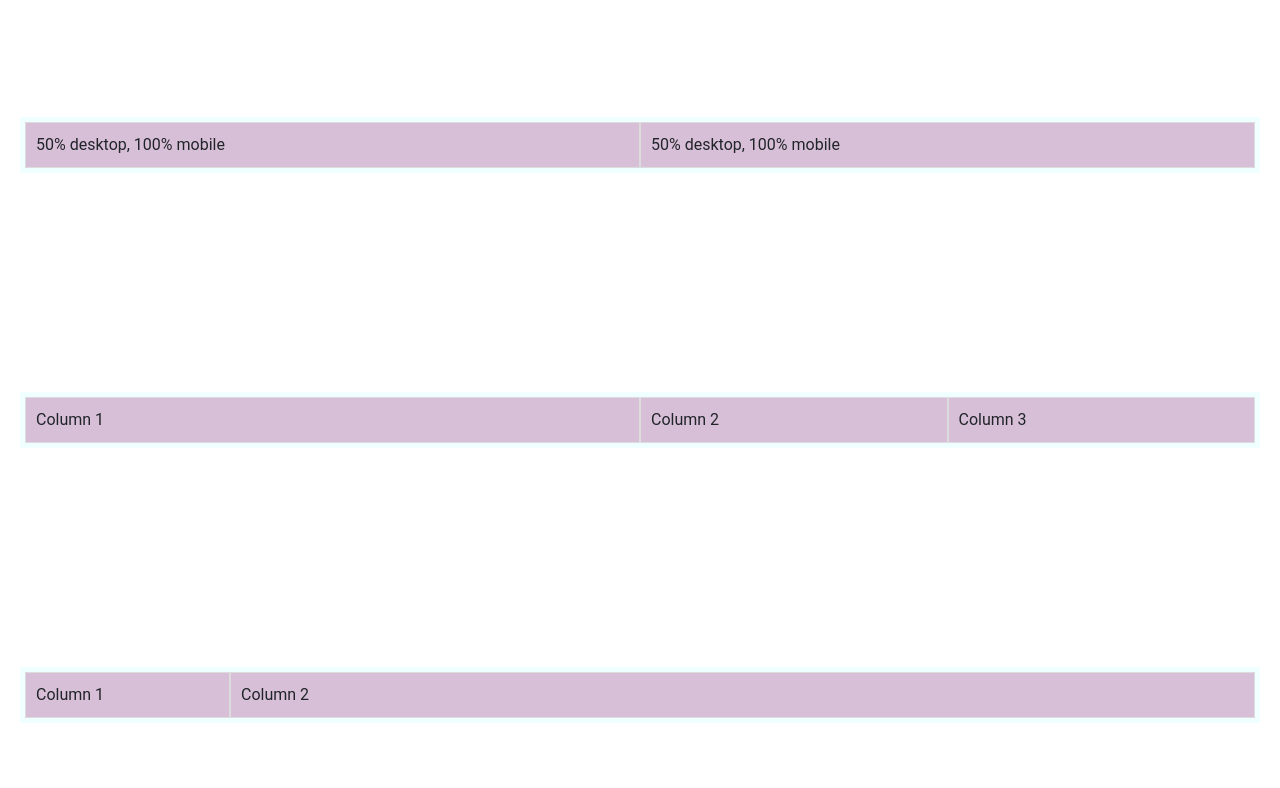
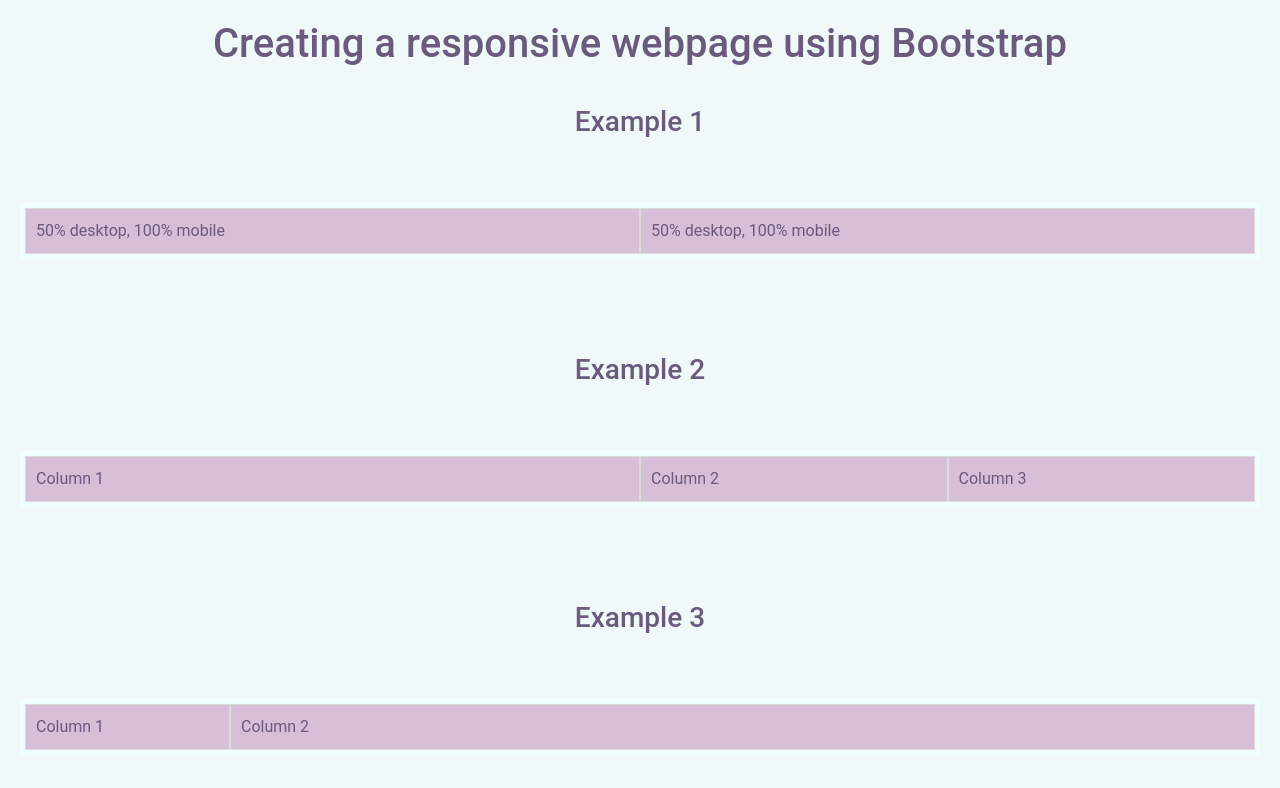
Before and after one commit to adeela-jaffery14/project-repo12, a plain HTML site: page index.html in a window 1280 px wide. Drawn offline with nearby package versions, Linux system fonts and the light colour scheme.

Commit message:
Added headings and their styling

```diff
--- a/index.html
+++ b/index.html
@@ -9,18 +9,24 @@
 		<title>Responsiveness with Bootstrap</title>
     </head>
     <body>
+        <h1>Creating a responsive webpage using Bootstrap</h1>
+        <br>
+        <h3>Example 1</h3>
         <div class="row">
                 <div class="col-xl-6 col-sm">50% desktop, 100% mobile</div>
                 <div class="col-xl-6 col-sm">50% desktop, 100% mobile</div>
         </div>
         <br>
+        <h3>Example 2</h3>
         <div class="row">
             <div class="col-10 col-sm-12 col-lg-6">Column 1</div>
             <div class="col-10 col-sm-6 col-lg-3">Column 2</div>
             <div class="col-10 col-sm-6 col-lg-3">Column 3</div>
         </div>
         <br>
+        <h3>Example 3</h3>
         <div class="row">
             <div class="col-xxl-1 col-xl-2 col-lg-4 col-md-6 col-sm-12">Column 1</div>
             <div class="col-xxl-11 col-xl-10 col-lg-8 col-md-6 col-sm-12">Column 2</div>
         </div>
+    </body>
--- a/style.css
+++ b/style.css
@@ -6,10 +6,25 @@
       font-family: "Roboto", sans-serif;
       margin: 20px;
       height: 100vh;
-      overflow: hidden;
+      overflow-x: hidden;
       display: flex;
       flex-direction: column;
       justify-content: center;
+      align-items: center;
+      background-color: #f0f8f9;
+  }
+
+  h1 {
+    color: #6a5a7d;
+    width: auto;
+    text-align: center;
+  }
+
+  h3 {
+    color: #6a5a7d;
+    text-align: center;
+    margin-bottom: 0;
+    margin-top: 5px;
   }
 
   .row {
@@ -30,4 +45,5 @@
     height: auto;
     padding: 10px;
     margin: auto;
+    color: #6a5a7d;
   }
```
Lines whose indentation alone changed are shown as unchanged.
